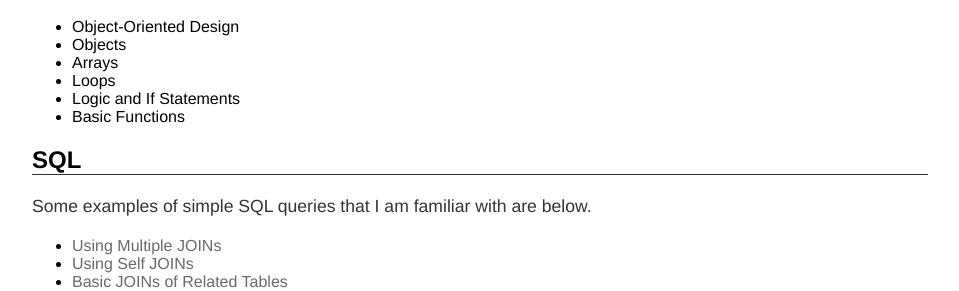
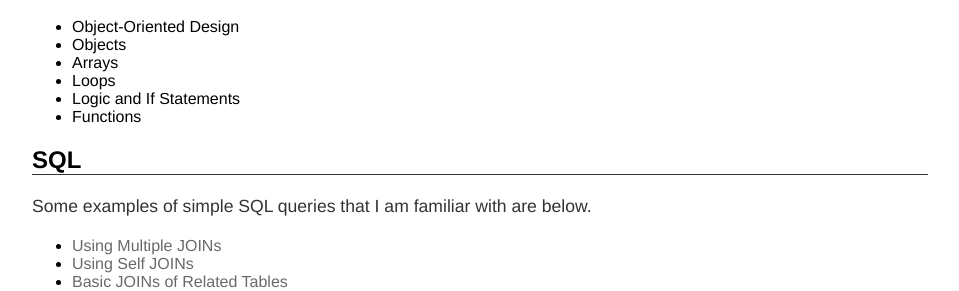
Before and after one commit to ercreager/ercreager.github.io, a Jekyll site: the page built from skills/index.html, in a window 1280 px wide. Shown: the part 540-831 px from the top of the page, without its empty margins (160-1119 px from the left). Built offline with Jekyll 4.4.1, drawn with Linux system fonts in a browser that asks for light colours.

Commit message:
Update skills page

```diff
--- a/skills/index.html
+++ b/skills/index.html
@@ -26,7 +26,7 @@
 			<li>Arrays</li>
 			<li>Loops</li>
 			<li>Logic and If Statements</li>
-			<li>Basic Functions</li>
+			<li>Functions</li>
 		</ul></p>
 	<h2 id="skills-sql">SQL</h2>
 		<p>Some examples of simple SQL queries that I am familiar with are below.<ul>
```
